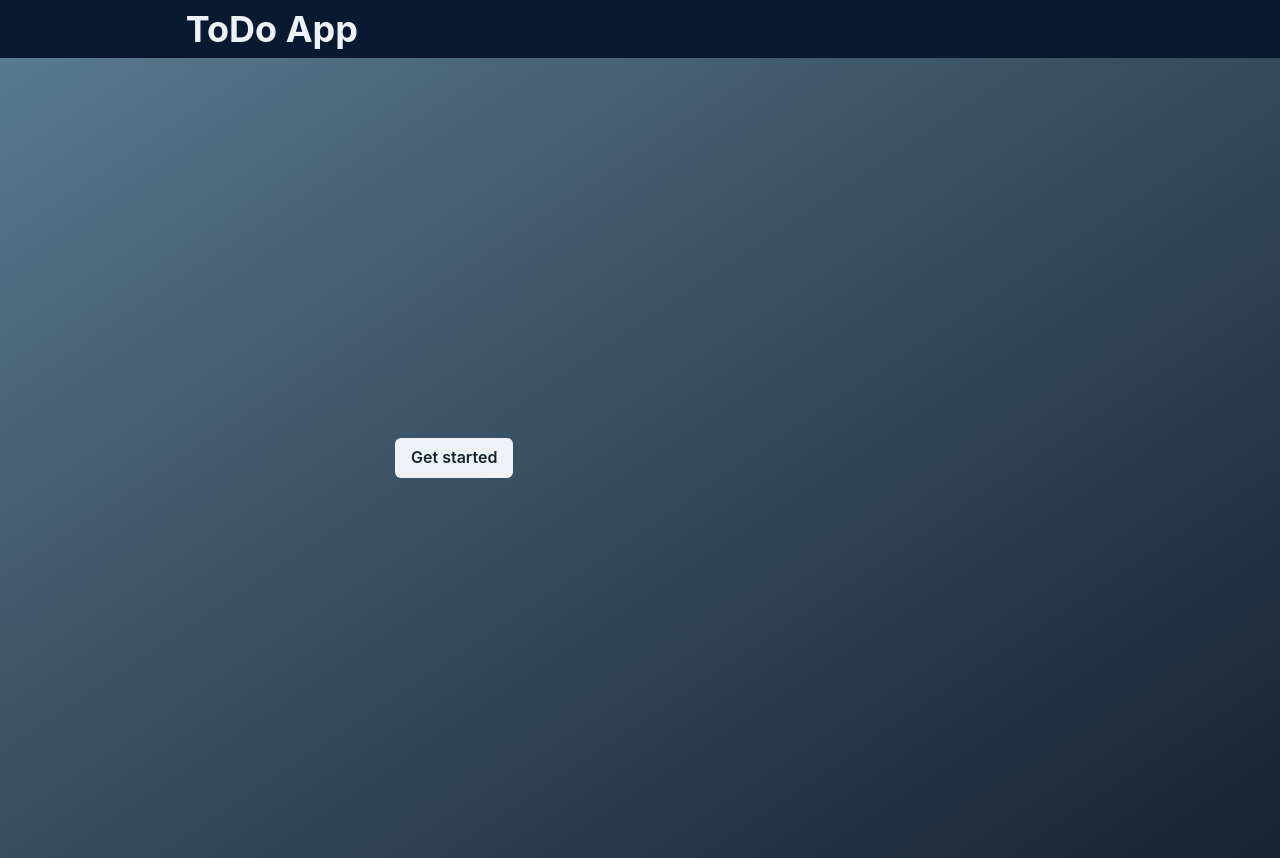
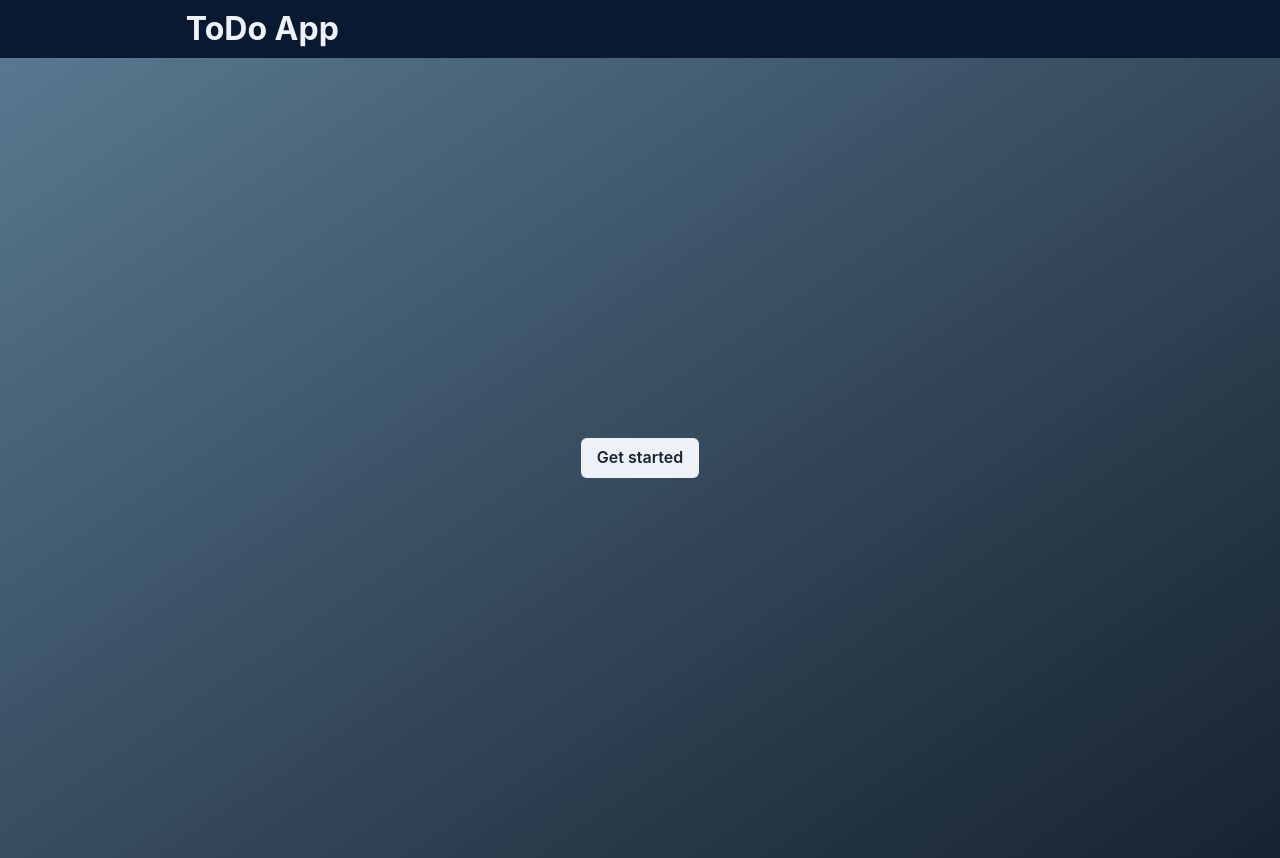
Before and after one commit to Shimpali/todo-next, a Next.js app: page / in a window 1280 px wide. Built offline with nearby package versions, Linux system fonts and the light colour scheme.

Commit message:
Minor fixes

```diff
--- a/components/TopBar.tsx
+++ b/components/TopBar.tsx
@@ -15,7 +15,7 @@ const TopBar = () => (
       alignContent="center"
     >
       <Text
-        fontSize="36px"
+        fontSize="32px"
         fontWeight="bold"
         lineHeight="42px"
         color="#eef2f7"
--- a/components/index.ts
+++ /dev/null
@@ -1 +0,0 @@
-export {default as TopBar} from './TopBar';
--- a/pages/index.tsx
+++ b/pages/index.tsx
@@ -1,8 +1,9 @@
 import { Flex } from '@chakra-ui/layout';
 import { Button } from '@chakra-ui/react';
 import type { NextPage } from 'next';
+import { signIn } from 'next-auth/react';
 import Head from 'next/head';
-import { TopBar } from '../components';
+import TopBar from '../components/TopBar';
 import styles from '../styles/Home.module.css';
 
 const Home: NextPage = () => {
@@ -14,8 +15,13 @@ const Home: NextPage = () => {
         <link rel="icon" href="/favicon.ico" />
       </Head>
       <TopBar />
-      <Flex w={['100%', '100%', '100%', '90ch']} className={styles.main}>
-        <Button variant="solid" bg="#eef2f7" color="#172331">
+      <Flex className={styles.main}>
+        <Button
+          variant="solid"
+          bg="#eef2f7"
+          color="#172331"
+          onClick={() => signIn()}
+        >
           Get started
         </Button>
       </Flex>
--- a/styles/Home.module.css
+++ b/styles/Home.module.css
@@ -14,8 +14,8 @@
 
 .main {
   min-height: 100vh;
-  padding: 4rem 0;
-  flex: 1;
+  width: 100%;
+  height: 100%;
   display: flex;
   flex-direction: column;
   justify-content: center;
```
